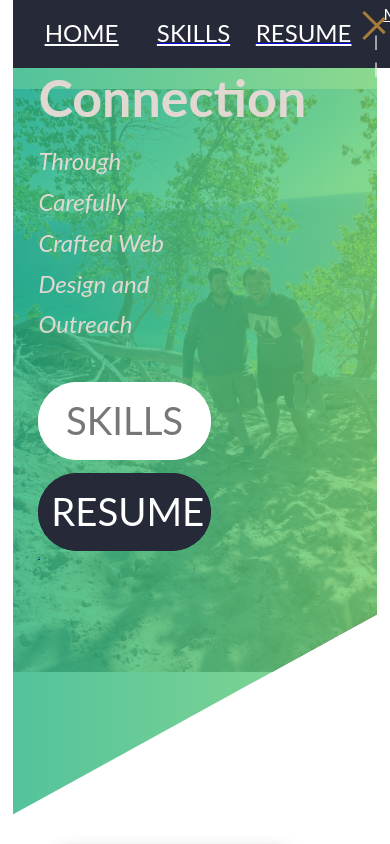
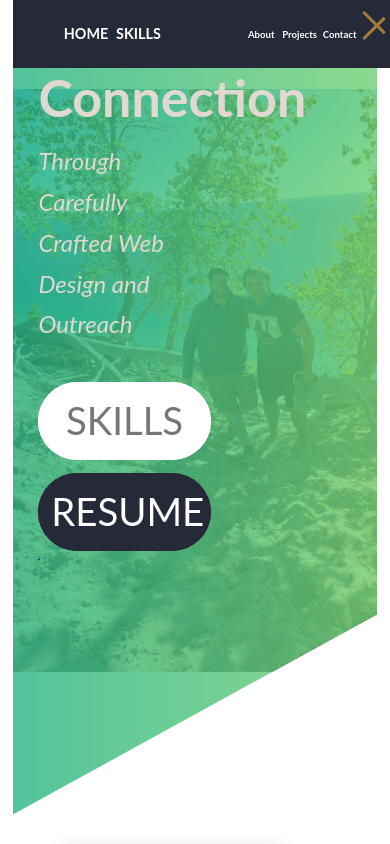
Before and after one commit to easy-thunder/diehl_domain, a Next.js app: page / in a window 390 px wide. Both pictures are taken after a click on the button 373 px from the left and 25 px from the top of the page. Shown: the top 844 px of the page. Built offline with nearby package versions, Linux system fonts and the light colour scheme.

Commit message:
made the header contents centered

```diff
--- a/components/Layout/Header/_header.scss
+++ b/components/Layout/Header/_header.scss
@@ -1,5 +1,4 @@
 // components/layout/header/_header.scss
-
 
 .header {
   background-color: $color-dark;
@@ -10,6 +9,7 @@
   top: 0;
   display: flex;
   align-items: center;
+  justify-content:center; // Center horizontally and add space between containers
   padding: 0 $gap-medium;
   z-index: 1000;
   transition: top 0.5s ease;
@@ -54,32 +54,50 @@
     transform: rotate(-45deg) translate(5px, -5px);
   }
 }
+.headerLinkLargeContainer {
+  margin: 0 2rem; // Adjust the margin to control the space between containers
+  display: flex;
+  align-items: center;
 
-.headerLinkLargeContainer{
-  margin: auto;
-
-  .headerLinkLarge{
+  .headerLinkLarge {
+    text-decoration: none;
     font-size: $title-font;
-    margin:2rem;
     color: white;
     cursor: pointer;
+    margin: .5rem
+  }
+
+  @media (max-width: 600px) {
+    transform: scale(0.6);
+    margin: 0; // Adjust as necessary for smaller screens
   }
 }
 
-.headerLinkSmallContainer{
-  margin: auto;
+.headerLinkSmallContainer {
+  margin: 0 2rem; // Adjust the margin to control the space between containers
+  display: flex;
+  align-items: center;
 
-  .headerLinkSmall{
+  .headerLinkSmall {
+    text-decoration: none;
     font-size: $paragraph-font;
-    margin: 1.5rem;
+    margin: 0.5rem;
     color: white;
     cursor: pointer;
   }
 
-  .headerSpacers{
+  .headerSpacers {
     font-size: $paragraph-font;
     margin: 1.5rem;
     color: white;
+
+    @media (max-width: 600px) {
+      display: none;
+    }
   }
 
+  @media (max-width: 600px) {
+    transform: scale(0.6);
+    margin: 1rem; // Adjust as necessary for smaller screens
+  }
 }
--- a/components/Layout/Header/index.js
+++ b/components/Layout/Header/index.js
@@ -57,27 +57,23 @@ const Header = () => {
       <header className='header'>
         <div className="headerLinkLargeContainer">
           <Link className='headerLinkLarge' href="/">
-            <u className='headerLinkLarge'>HOME</u>
+            <b className='headerLinkLarge'>HOME</b>
           </Link>
-          <Link href="/skills">
-            <u className='headerLinkLarge'>SKILLS</u>
+          <Link className='headerLinkLarge' href="/skills">
+            <b className='headerLinkLarge'>SKILLS</b>
           </Link>
-
-          <a href="/JD_SWENG_RES.pdf" download="/JD_SWENG_RES.pdf">
-              <u className='headerLinkLarge'>RESUME</u>
-          </a>
 
         </div>
         <div className="headerLinkSmallContainer">
           <Link className='headerLinkSmall' href="/static/about-me">
-          <u className="headerLinkSmall">My Story  </u>
+          <b className="headerLinkSmall">About  </b>
           </Link>
           <span className='headerSpacers'>|</span>
           <Link className='headerLinkSmall' href="/games">
-          <u className="headerLinkSmall">Projects  </u>
+          <b className="headerLinkSmall">Projects  </b>
           </Link>
           <span className='headerSpacers'>|</span>
-          <u onClick={scrollToContactCard} className="headerLinkSmall">Contact </u>
+          <b onClick={scrollToContactCard} className="headerLinkSmall">Contact </b>
 
 
         </div>
--- a/css/global.css
+++ b/css/global.css
@@ -84,6 +84,7 @@ body {
   top: 0;
   display: flex;
   align-items: center;
+  justify-content: center;
   padding: 0 1rem;
   z-index: 1000;
   transition: top 0.5s ease; }
@@ -118,24 +119,41 @@ body {
     transform: rotate(-45deg) translate(5px, -5px); }
 
 .headerLinkLargeContainer {
-  margin: auto; }
+  margin: 0 2rem;
+  display: flex;
+  align-items: center; }
   .headerLinkLargeContainer .headerLinkLarge {
+    text-decoration: none;
     font-size: 3.75rem;
-    margin: 2rem;
     color: white;
-    cursor: pointer; }
+    cursor: pointer;
+    margin: .5rem; }
+  @media (max-width: 600px) {
+    .headerLinkLargeContainer {
+      transform: scale(0.6);
+      margin: 0; } }
 
 .headerLinkSmallContainer {
-  margin: auto; }
+  margin: 0 2rem;
+  display: flex;
+  align-items: center; }
   .headerLinkSmallContainer .headerLinkSmall {
+    text-decoration: none;
     font-size: 2.5rem;
-    margin: 1.5rem;
+    margin: 0.5rem;
     color: white;
     cursor: pointer; }
   .headerLinkSmallContainer .headerSpacers {
     font-size: 2.5rem;
     margin: 1.5rem;
     color: white; }
+    @media (max-width: 600px) {
+      .headerLinkSmallContainer .headerSpacers {
+        display: none; } }
+  @media (max-width: 600px) {
+    .headerLinkSmallContainer {
+      transform: scale(0.6);
+      margin: 1rem; } }
 
 .sidebar {
   background-color: #262a38;
```
